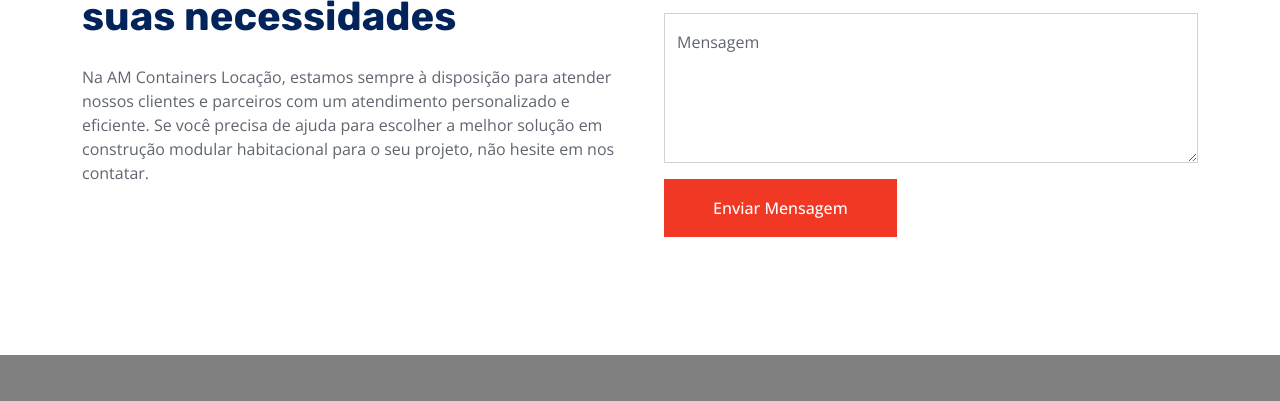
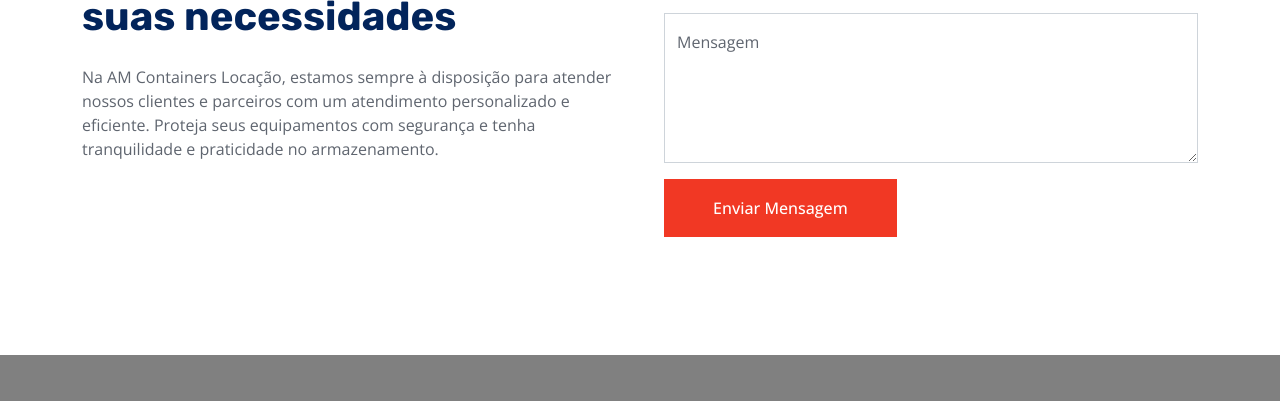
Before and after one commit to leccorside/am, a plain HTML site: page index.html in a window 1280 px wide. Shown: the part 3946-4347 px from the top of the page. Drawn offline with nearby package versions, Linux system fonts and the light colour scheme.

Commit message:
Update index.html

```diff
--- a/index.html
+++ b/index.html
@@ -355,7 +355,8 @@
                     <p class="fw-medium text-uppercase text-primary mb-2">ENTRE EM CONTATO</p>
                     <h1 class="display-5 mb-4">Atendimento personalizado para as suas necessidades</h1>
                     <p class="mb-4">
-                        Na AM Containers Locação, estamos sempre à disposição para atender nossos clientes e parceiros com um atendimento personalizado e eficiente. Se você precisa de ajuda para escolher a melhor solução em construção modular habitacional para o seu projeto, não hesite em nos contatar.
+                        Na AM Containers Locação, estamos sempre à disposição para atender nossos clientes e parceiros com um atendimento personalizado e eficiente.
+                        Proteja seus equipamentos com segurança e tenha tranquilidade e praticidade no armazenamento.
                     </p>
 
                 </div>
```
